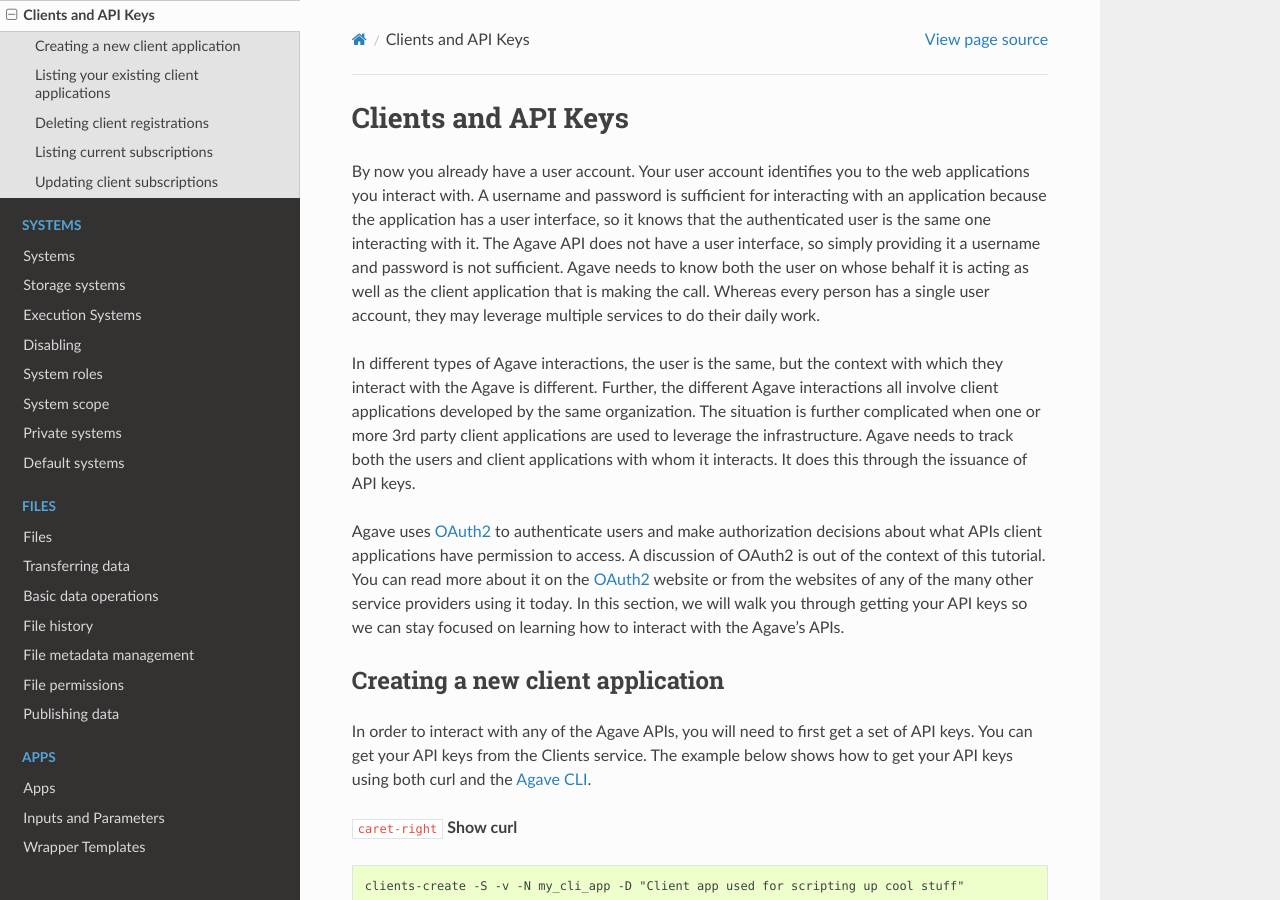
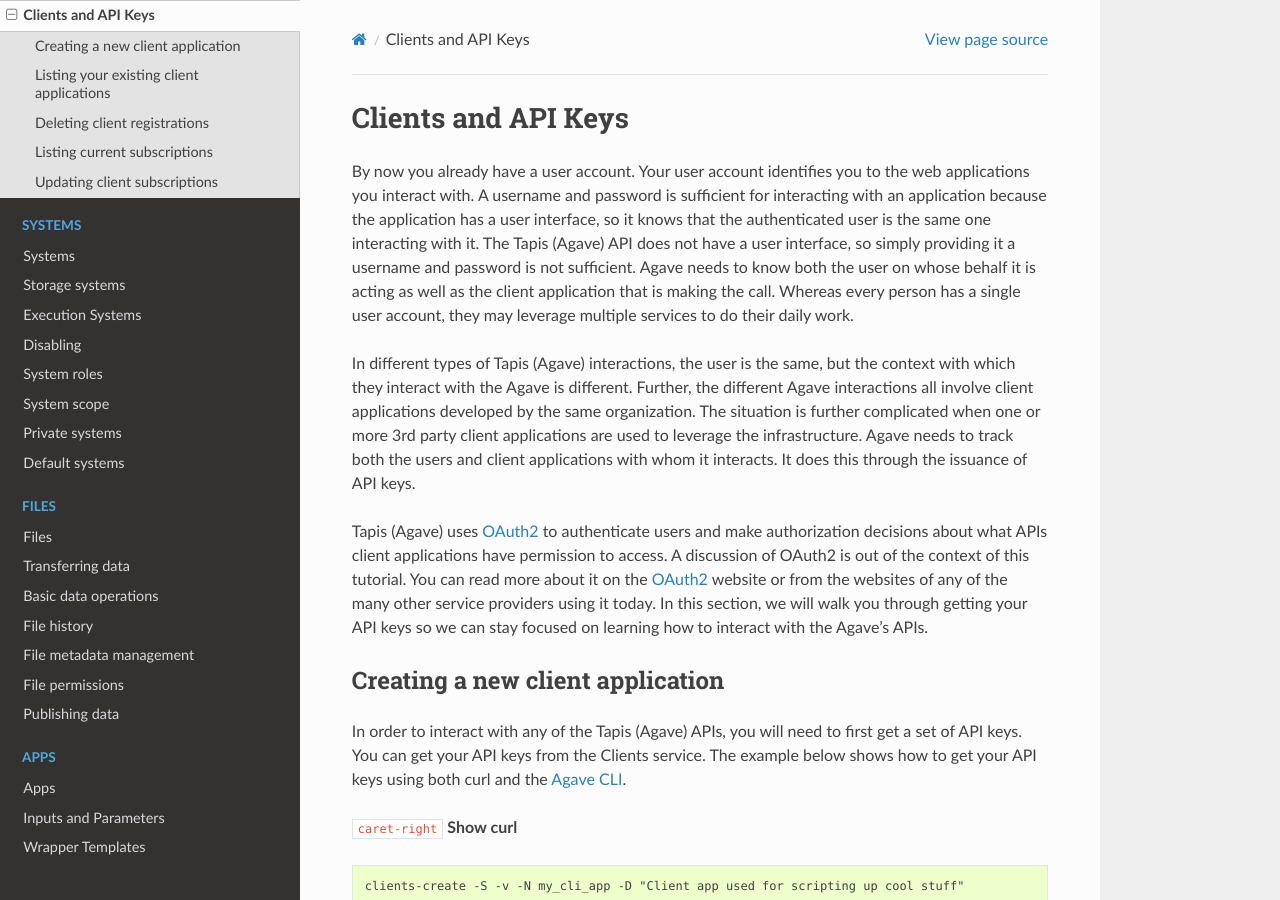
Before and after one commit to TACC-Cloud/agave-docs, a Sphinx documentation site: the page built from docs/agave/guides/clients/introduction.rst, in a window 1280 px wide and 900 px high. Built offline with Sphinx 7.4.7 and the Read the Docs theme 2.0.0, drawn with Linux system fonts in a browser that asks for light colours; pages that are not in the unit, such as notebooks, are missing from menus; cross-references to code outside the pages are shown as plain code; some of the changed text lies outside the part shown.

Commit message:
change clients section

```diff
--- a/docs/agave/guides/clients/introduction.rst
+++ b/docs/agave/guides/clients/introduction.rst
@@ -5,16 +5,16 @@
 Clients and API Keys
 --------------------
 
-By now you already have a user account. Your user account identifies you to the web applications you interact with. A username and password is sufficient for interacting with an application because the application has a user interface, so it knows that the authenticated user is the same one interacting with it. The Agave API does not have a user interface, so simply providing it a username and password is not sufficient. Agave needs to know both the user on whose behalf it is acting as well as the client application that is making the call. Whereas every person has a single user account, they may leverage multiple services to do their daily work.
+By now you already have a user account. Your user account identifies you to the web applications you interact with. A username and password is sufficient for interacting with an application because the application has a user interface, so it knows that the authenticated user is the same one interacting with it. The Tapis (Agave) API does not have a user interface, so simply providing it a username and password is not sufficient. Agave needs to know both the user on whose behalf it is acting as well as the client application that is making the call. Whereas every person has a single user account, they may leverage multiple services to do their daily work.
 
-In different types of Agave interactions, the user is the same, but the context with which they interact with the Agave is different. Further, the different Agave interactions all involve client applications developed by the same organization. The situation is further complicated when one or more 3rd party client applications are used to leverage the infrastructure. Agave needs to track both the users and client applications with whom it interacts. It does this through the issuance of API keys.
+In different types of Tapis (Agave) interactions, the user is the same, but the context with which they interact with the Agave is different. Further, the different Agave interactions all involve client applications developed by the same organization. The situation is further complicated when one or more 3rd party client applications are used to leverage the infrastructure. Agave needs to track both the users and client applications with whom it interacts. It does this through the issuance of API keys.
 
-Agave uses :raw-html-m2r:`<a href="http://oauth.net/2" title="OAuth2" target="_blank">OAuth2</a>` to authenticate users and make authorization decisions about what APIs client applications have permission to access. A discussion of OAuth2 is out of the context of this tutorial. You can read more about it on the :raw-html-m2r:`<a href="http://oauth.net/2" title="OAuth2" target="_blank">OAuth2</a>` website or from the websites of any of the many other service providers using it today. In this section, we will walk you through getting your API keys so we can stay focused on learning how to interact with the Agave's APIs.
+Tapis (Agave) uses :raw-html-m2r:`<a href="http://oauth.net/2" title="OAuth2" target="_blank">OAuth2</a>` to authenticate users and make authorization decisions about what APIs client applications have permission to access. A discussion of OAuth2 is out of the context of this tutorial. You can read more about it on the :raw-html-m2r:`<a href="http://oauth.net/2" title="OAuth2" target="_blank">OAuth2</a>` website or from the websites of any of the many other service providers using it today. In this section, we will walk you through getting your API keys so we can stay focused on learning how to interact with the Agave's APIs.
 
 Creating a new client application
 ^^^^^^^^^^^^^^^^^^^^^^^^^^^^^^^^^
 
-In order to interact with any of the Agave APIs, you will need to first get a set of API keys. You can get your API keys from the Clients service. The example below shows how to get your API keys using both curl and the :raw-html-m2r:`<a href="https://tacc-cloud.readthedocs.io/projects/agave/en/latest/agave/tooling/command-line-interface.html" title="Agave CLI">Agave CLI</a>`.
+In order to interact with any of the Tapis (Agave) APIs, you will need to first get a set of API keys. You can get your API keys from the Clients service. The example below shows how to get your API keys using both curl and the :raw-html-m2r:`<a href="https://tacc-cloud.readthedocs.io/projects/agave/en/latest/agave/tooling/command-line-interface.html" title="Agave CLI">Agave CLI</a>`.
 
 .. container:: foldable
 
@@ -224,7 +224,7 @@
      ...
    ]
 
-When you register a new client application and get your API keys, you are given access to all the Agave APIs by default. You can see the APIs you have access to by querying the subscriptions collection of your client.
+When you register a new client application and get your API keys, you are given access to all the Tapis (Agave) APIs by default. You can see the APIs you have access to by querying the subscriptions collection of your client.
 
 Updating client subscriptions
 ^^^^^^^^^^^^^^^^^^^^^^^^^^^^^
```
